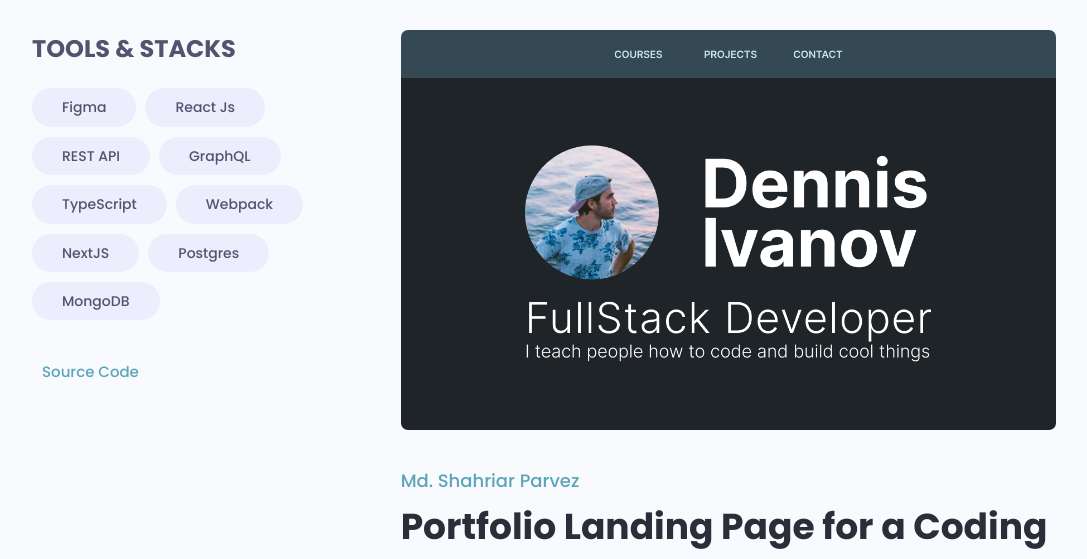
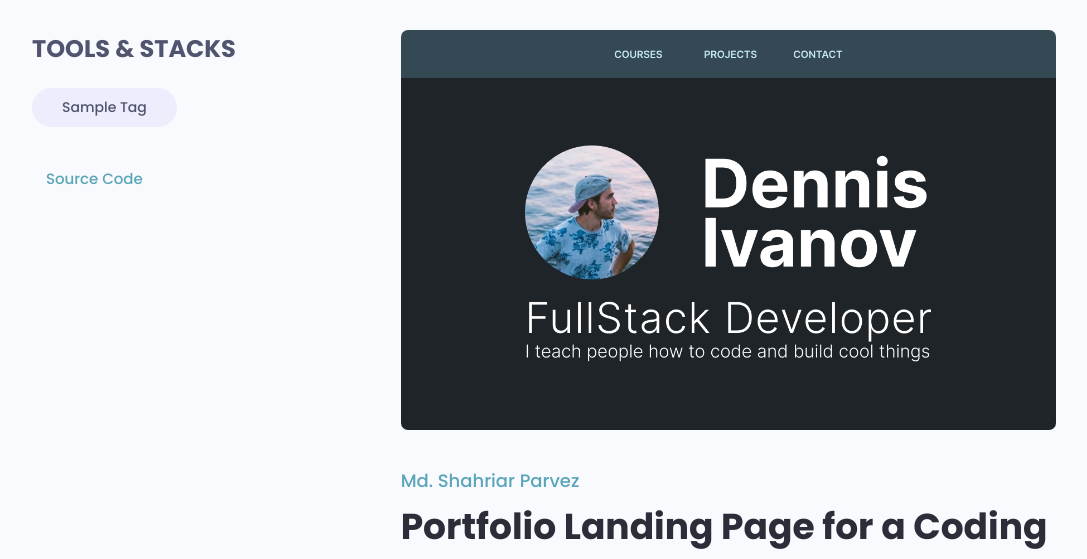
Before and after one commit to gurnitha/django-torang-bisa-apa, a Django app: template apps/projects/templates/projects/project_detail.html in a window 1280 px wide. Shown: the part 139-698 px from the top of the page, without its empty margins (96-1183 px from the left). Run offline with Django 3.2, Linux system fonts and the light colour scheme; tables that the repository leaves empty hold one stand-in row (values such as "Sample post"); the template is opened without the code that fills it: values that come from a table or form of the project are taken from there, most other values are stand-ins (such as "Sample title", 1, 10 or a date in 2020); some libraries are stand-ins or nearby versions.

Commit message:
20.4 PROJECT_DETAIL Part 1 - Loading tags (M2M Rel with Project)

```diff
--- a/apps/projects/templates/projects/project_detail.html
+++ b/apps/projects/templates/projects/project_detail.html
@@ -8,40 +8,36 @@
     <main class="singleProject my-md">
         <div class="container">
             <div class="layout">
+
+                <!-- Aside -->
                 <div class="column column--1of3">
+
                     <h3 class="singleProject__subtitle">Tools & Stacks</h3>
+
+                    <!-- Tags -->
                     <div class="singleProject__toolStack">
+                        {% for tag in project.tags.all %}
+                        <!-- Tag card -->
                         <span class="tag tag--pill tag--sub tag--lg">
-                        <small>Figma</small>
+                            <small>{{tag|title}}</small>
                         </span>
-                        <span class="tag tag--pill tag--sub tag--lg">
-                        <small>React Js</small>
-                        </span>
-                        <span class="tag tag--pill tag--sub tag--lg">
-                        <small>REST API</small>
-                        </span>
-                        <span class="tag tag--pill tag--sub tag--lg">
-                        <small>GraphQL</small>
-                        </span>
-                        <span class="tag tag--pill tag--sub tag--lg">
-                        <small>TypeScript</small>
-                        </span>
-                        <span class="tag tag--pill tag--sub tag--lg">
-                        <small>Webpack</small>
-                        </span>
-                        <span class="tag tag--pill tag--sub tag--lg">
-                        <small>NextJS</small>
-                        </span>
-                        <span class="tag tag--pill tag--sub tag--lg">
-                        <small>Postgres</small>
-                        </span>
-                        <span class="tag tag--pill tag--sub tag--lg">
-                        <small>MongoDB</small>
-                        </span>
+                        <!-- END Tag card -->
+                        {% endfor %}
                     </div>
-                    <a class="singleProject__liveLink" href="#" target="_blank"><i class="im im-external-link"></i>Source Code
+                    <!-- END Tags -->
+
+                    <!-- Source codes -->
+                    <a
+                        class="singleProject__liveLink"
+                        href="#" target="_blank">
+                        <i class="im im-external-link"></i>
+                        Source Code
                     </a>
+                    <!-- END Source codes -->
                 </div>
+                <!-- END Aside -->
+
+                <!-- Main content -->
                 <div class="column column--2of3">
                     <img class="singleProject__preview" src="{% static 'assets/images/project-c.png' %}" alt="portfolio thumbnail" />
                     <a href="profile.html" class="singleProject__developer">Md. Shahriar Parvez</a>
@@ -102,6 +98,8 @@
                         </div>
                     </div>
                 </div>
+                <!-- END Main content -->
+
             </div>
         </div>
         </div>
--- a/apps/projects/templates/projects/project_list.html
+++ b/apps/projects/templates/projects/project_list.html
@@ -34,7 +34,7 @@
                     <div class="column">
                         <div class="card project">
 
-                            <a href="{% url 'projects:project_detail' %}" class="project">
+                            <a href="{% url 'projects:project_detail' project.id %}" class="project">
 
                                 <!-- Project image -->
                                 <img class="project__thumbnail"
@@ -119,5 +119,4 @@
             </ul>
         </div>
     </main>
-    <a href="{% url 'projects:project_detail' %}">Project Detail</a>
     {% endblock content %}
--- a/apps/projects/urls.py
+++ b/apps/projects/urls.py
@@ -11,5 +11,5 @@ app_name = 'projects'
 
 urlpatterns = [
 	path('projects/', views.project_list, name='project_list'),
-	path('project-detail/1/', views.project_detail, name='project_detail')
+	path('project-detail/<str:pk>/', views.project_detail, name='project_detail')
 ]
```
Also changed, not shown: apps/projects/views.py (+19 -2 lines), README.md.
